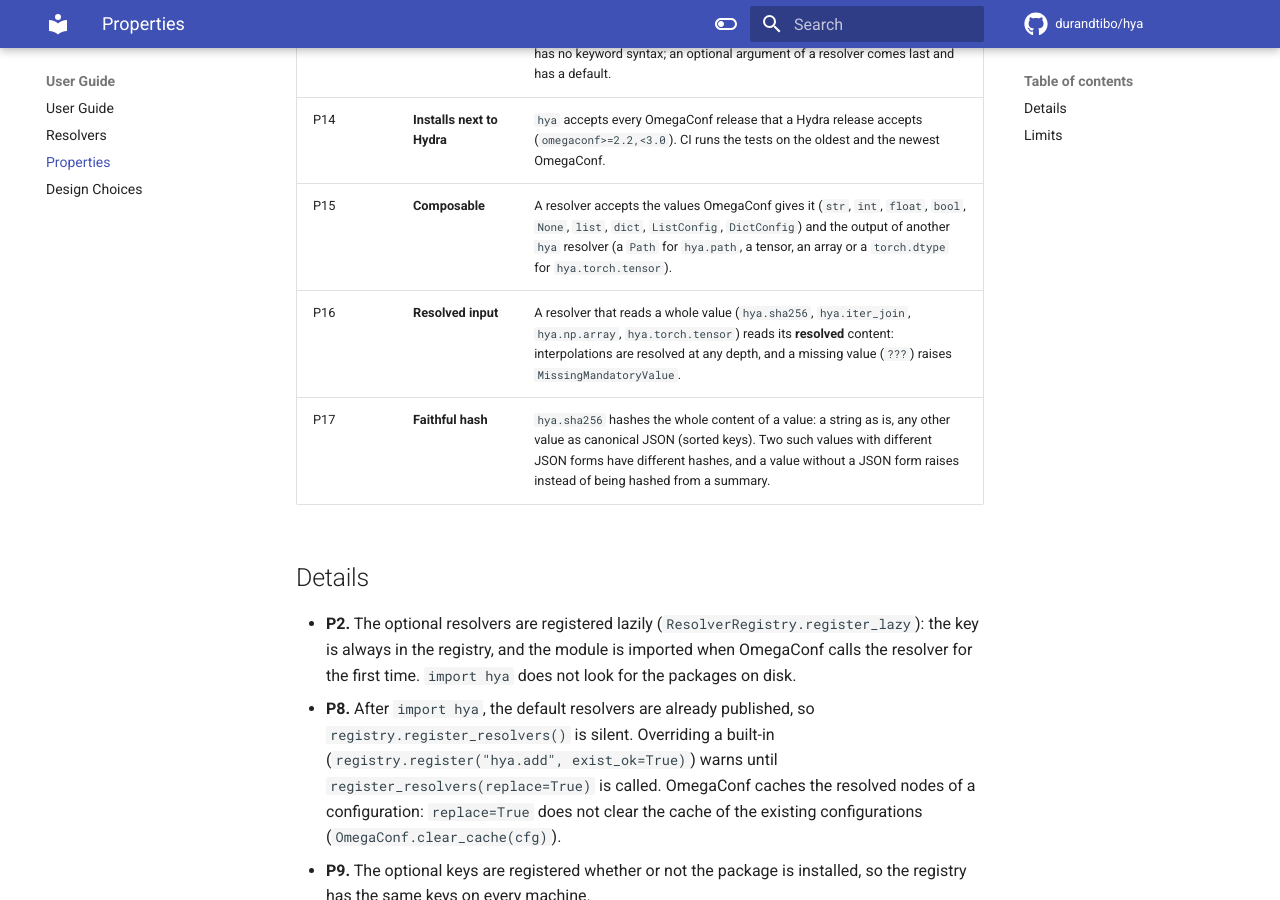
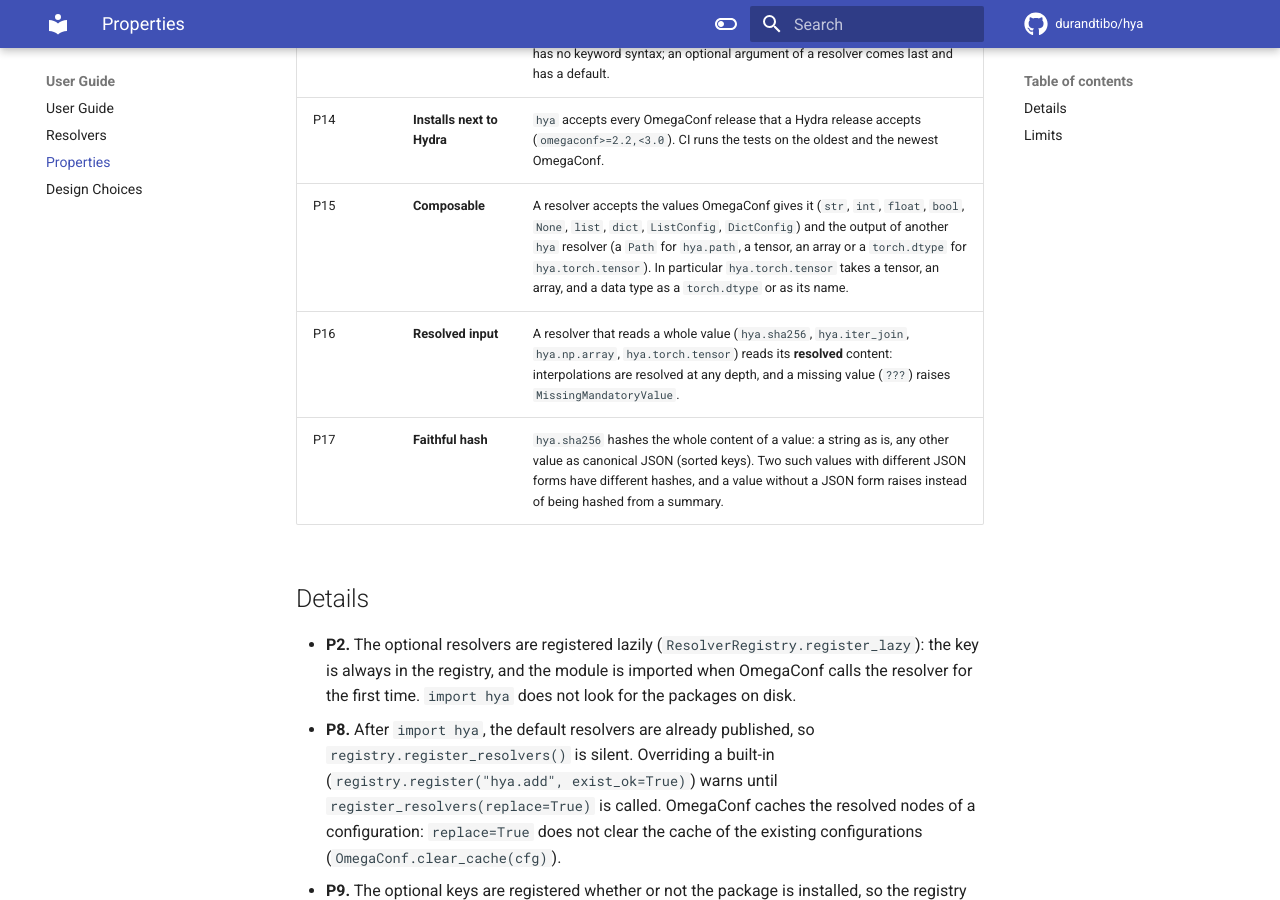
Before and after one commit to durandtibo/hya, an MkDocs documentation site: the page built from docs/docs/properties.md, in a window 1280 px wide and 900 px high, scrolled down 1510 px. Built offline with MkDocs 1.6.1 and Material for MkDocs 9.7.7, drawn with Linux system fonts in a browser that asks for light colours; comment, search, counter and statistics services are not loaded; the version menu is left out.

Commit message:
Accept the name of a data type in hya.torch.tensor
Co-Authored-By: Claude Sonnet 5.5 <noreply@anthropic.com>

```diff
--- a/docs/docs/properties.md
+++ b/docs/docs/properties.md
@@ -3,25 +3,25 @@
 These are the rules `hya` guarantees. Each one is enforced by the code or by a test of the
 repository. The [Design Choices](design.md) page explains the reasons and the trade-offs.
 
-| #   | Property                   | Statement                                                                                                                                                                                                                                                                                                                      |
-| --- | -------------------------- | ------------------------------------------------------------------------------------------------------------------------------------------------------------------------------------------------------------------------------------------------------------------------------------------------------------------------------ |
-| P1  | **Import is enough**       | `import hya` registers every available default resolver with OmegaConf. No other call is needed, and `register_resolvers()` publishes them again after `OmegaConf.clear_resolvers()`.                                                                                                                                          |
-| P2  | **Cheap import**           | `import hya` imports neither `numpy`, `torch` nor `braceexpand`, and emits no warning. The module of an optional resolver is imported on the first call of that resolver.                                                                                                                                                      |
-| P3  | **Namespaced**             | Every built-in key starts with `hya.`. Optional ones are grouped (`hya.np.*`, `hya.torch.*`). Nothing is registered outside this namespace.                                                                                                                                                                                    |
-| P4  | **Thin resolvers**         | A resolver is a standard library callable or a function of a few lines with one documented behaviour. No hidden state, no I/O beyond what its name says (`hya.path` touches the file system).                                                                                                                                  |
-| P5  | **Pure**                   | A resolver never modifies its arguments. A returned value can be an argument itself or one of its elements (`hya.add` of one value, `hya.max` of several values), exactly as `${x}` returns the node `x`: copy it before you mutate it.                                                                                        |
-| P6  | **Deterministic output**   | The same resolved arguments give the same output, including error messages (sorted, no set order), on every process and OmegaConf release. `hya.path` also depends on the file system (working directory, home directory, symbolic links), which is its purpose.                                                               |
-| P7  | **Explicit registry**      | A `ResolverRegistry` is a plain key to callable map. `register` adds, `register_resolvers` publishes to OmegaConf. Registries are independent of each other.                                                                                                                                                                   |
-| P8  | **Replace is explicit**    | `register_resolvers()` is idempotent. It never silently keeps a stale resolver: a key that changed since it was published, or that another source registered before the registry published it, is skipped with a warning unless `replace=True`.                                                                                |
-| P9  | **One default registry**   | `get_default_registry()` returns one process-wide registry holding the built-in resolvers. It holds the same keys on every machine, whatever packages are installed. Users extend it or create their own registry.                                                                                                             |
-| P10 | **Errors are OmegaConf's** | A failing resolver surfaces as `InterpolationResolutionError`. The message names the original exception and the original exception is in its `__context__` chain (not its `__cause__`). `hya` adds no wrapper of its own. A missing optional package gives an error that says how to install it, through an interpolation too. |
-| P11 | **Any value out**          | A resolver may return any Python object (`Path`, `ndarray`, `Tensor`, `dtype`, list). Such values are for use in code: for an array, a tensor or a data type, `OmegaConf.resolve` needs the `allow_objects` flag and `to_yaml` does not support them.                                                                          |
-| P12 | **Typed and documented**   | The package has a `py.typed` file, `pyright --verifytypes` scores 100 %, every public function, class, method and property is documented with a doctest and shown in the reference, every resolver is listed in the [resolvers](resolvers.md) page, and the documentation says nothing false.                                  |
-| P13 | **Keyword-only options**   | The options of the Python API are keyword-only (`exist_ok`, `replace`). The arguments of a resolver are positional, because the interpolation grammar has no keyword syntax; an optional argument of a resolver comes last and has a default.                                                                                  |
-| P14 | **Installs next to Hydra** | `hya` accepts every OmegaConf release that a Hydra release accepts (`omegaconf>=2.2,<3.0`). CI runs the tests on the oldest and the newest OmegaConf.                                                                                                                                                                          |
-| P15 | **Composable**             | A resolver accepts the values OmegaConf gives it (`str`, `int`, `float`, `bool`, `None`, `list`, `dict`, `ListConfig`, `DictConfig`) and the output of another `hya` resolver (a `Path` for `hya.path`, a tensor, an array or a `torch.dtype` for `hya.torch.tensor`).                                                         |
-| P16 | **Resolved input**         | A resolver that reads a whole value (`hya.sha256`, `hya.iter_join`, `hya.np.array`, `hya.torch.tensor`) reads its **resolved** content: interpolations are resolved at any depth, and a missing value (`???`) raises `MissingMandatoryValue`.                                                                                  |
-| P17 | **Faithful hash**          | `hya.sha256` hashes the whole content of a value: a string as is, any other value as canonical JSON (sorted keys). Two such values with different JSON forms have different hashes, and a value without a JSON form raises instead of being hashed from a summary.                                                             |
+| #   | Property                   | Statement                                                                                                                                                                                                                                                                                                                                                                            |
+| --- | -------------------------- | ------------------------------------------------------------------------------------------------------------------------------------------------------------------------------------------------------------------------------------------------------------------------------------------------------------------------------------------------------------------------------------ |
+| P1  | **Import is enough**       | `import hya` registers every available default resolver with OmegaConf. No other call is needed, and `register_resolvers()` publishes them again after `OmegaConf.clear_resolvers()`.                                                                                                                                                                                                |
+| P2  | **Cheap import**           | `import hya` imports neither `numpy`, `torch` nor `braceexpand`, and emits no warning. The module of an optional resolver is imported on the first call of that resolver.                                                                                                                                                                                                            |
+| P3  | **Namespaced**             | Every built-in key starts with `hya.`. Optional ones are grouped (`hya.np.*`, `hya.torch.*`). Nothing is registered outside this namespace.                                                                                                                                                                                                                                          |
+| P4  | **Thin resolvers**         | A resolver is a standard library callable or a function of a few lines with one documented behaviour. No hidden state, no I/O beyond what its name says (`hya.path` touches the file system).                                                                                                                                                                                        |
+| P5  | **Pure**                   | A resolver never modifies its arguments. A returned value can be an argument itself or one of its elements (`hya.add` of one value, `hya.max` of several values), exactly as `${x}` returns the node `x`: copy it before you mutate it.                                                                                                                                              |
+| P6  | **Deterministic output**   | The same resolved arguments give the same output, including error messages (sorted, no set order), on every process and OmegaConf release. `hya.path` also depends on the file system (working directory, home directory, symbolic links), which is its purpose.                                                                                                                     |
+| P7  | **Explicit registry**      | A `ResolverRegistry` is a plain key to callable map. `register` adds, `register_resolvers` publishes to OmegaConf. Registries are independent of each other.                                                                                                                                                                                                                         |
+| P8  | **Replace is explicit**    | `register_resolvers()` is idempotent. It never silently keeps a stale resolver: a key that changed since it was published, or that another source registered before the registry published it, is skipped with a warning unless `replace=True`.                                                                                                                                      |
+| P9  | **One default registry**   | `get_default_registry()` returns one process-wide registry holding the built-in resolvers. It holds the same keys on every machine, whatever packages are installed. Users extend it or create their own registry.                                                                                                                                                                   |
+| P10 | **Errors are OmegaConf's** | A failing resolver surfaces as `InterpolationResolutionError`. The message names the original exception and the original exception is in its `__context__` chain (not its `__cause__`). `hya` adds no wrapper of its own. A missing optional package gives an error that says how to install it, through an interpolation too.                                                       |
+| P11 | **Any value out**          | A resolver may return any Python object (`Path`, `ndarray`, `Tensor`, `dtype`, list). Such values are for use in code: for an array, a tensor or a data type, `OmegaConf.resolve` needs the `allow_objects` flag and `to_yaml` does not support them.                                                                                                                                |
+| P12 | **Typed and documented**   | The package has a `py.typed` file, `pyright --verifytypes` scores 100 %, every public function, class, method and property is documented with a doctest and shown in the reference, every resolver is listed in the [resolvers](resolvers.md) page, and the documentation says nothing false.                                                                                        |
+| P13 | **Keyword-only options**   | The options of the Python API are keyword-only (`exist_ok`, `replace`). The arguments of a resolver are positional, because the interpolation grammar has no keyword syntax; an optional argument of a resolver comes last and has a default.                                                                                                                                        |
+| P14 | **Installs next to Hydra** | `hya` accepts every OmegaConf release that a Hydra release accepts (`omegaconf>=2.2,<3.0`). CI runs the tests on the oldest and the newest OmegaConf.                                                                                                                                                                                                                                |
+| P15 | **Composable**             | A resolver accepts the values OmegaConf gives it (`str`, `int`, `float`, `bool`, `None`, `list`, `dict`, `ListConfig`, `DictConfig`) and the output of another `hya` resolver (a `Path` for `hya.path`, a tensor, an array or a `torch.dtype` for `hya.torch.tensor`). In particular `hya.torch.tensor` takes a tensor, an array, and a data type as a `torch.dtype` or as its name. |
+| P16 | **Resolved input**         | A resolver that reads a whole value (`hya.sha256`, `hya.iter_join`, `hya.np.array`, `hya.torch.tensor`) reads its **resolved** content: interpolations are resolved at any depth, and a missing value (`???`) raises `MissingMandatoryValue`.                                                                                                                                        |
+| P17 | **Faithful hash**          | `hya.sha256` hashes the whole content of a value: a string as is, any other value as canonical JSON (sorted keys). Two such values with different JSON forms have different hashes, and a value without a JSON form raises instead of being hashed from a summary.                                                                                                                   |
 
 ## Details
 
```
Also changed, not shown: docs/docs/design.md (+4 -3 lines), docs/docs/resolvers.md (+5 -3 lines), docs/docs/user_guide.md (+4 -3 lines), 3 other files.
